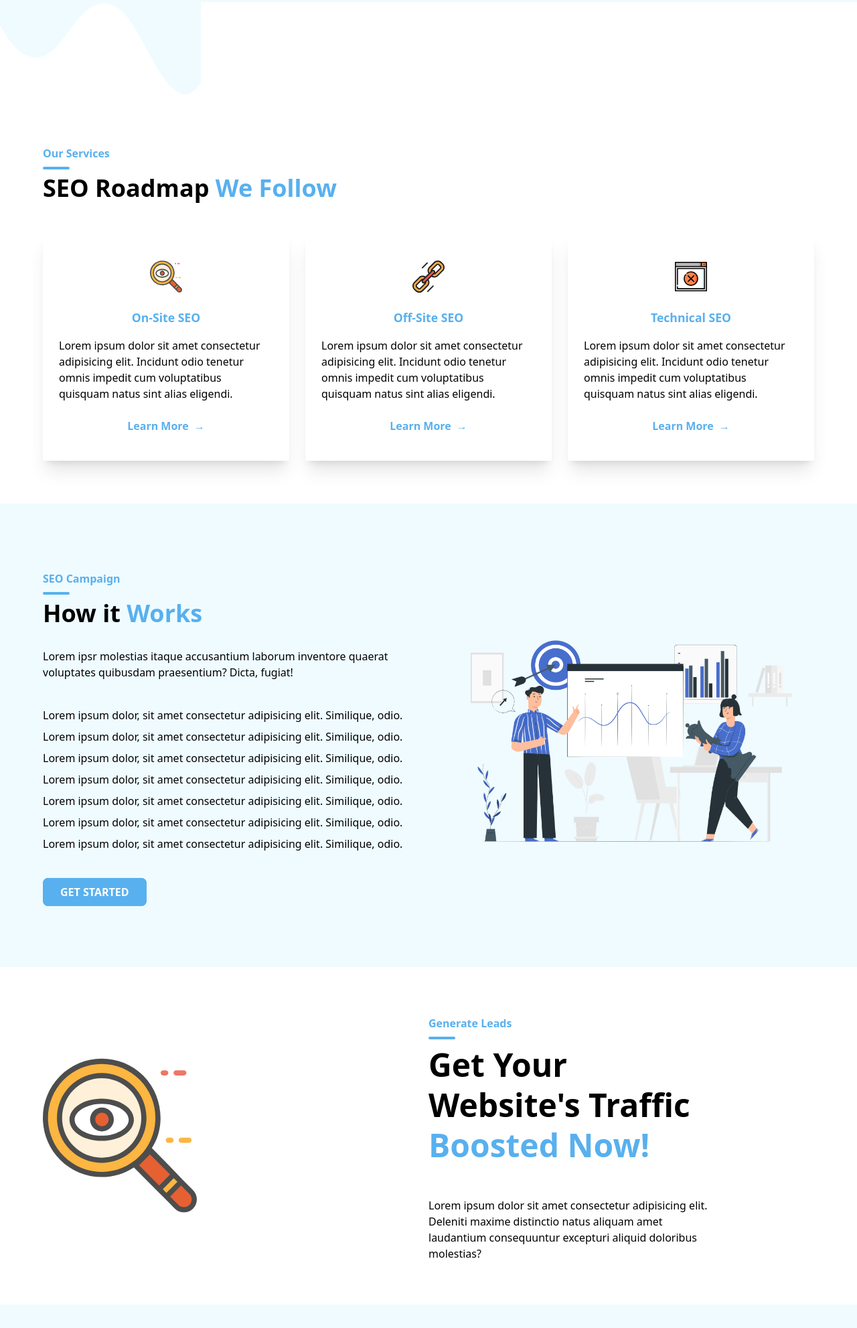
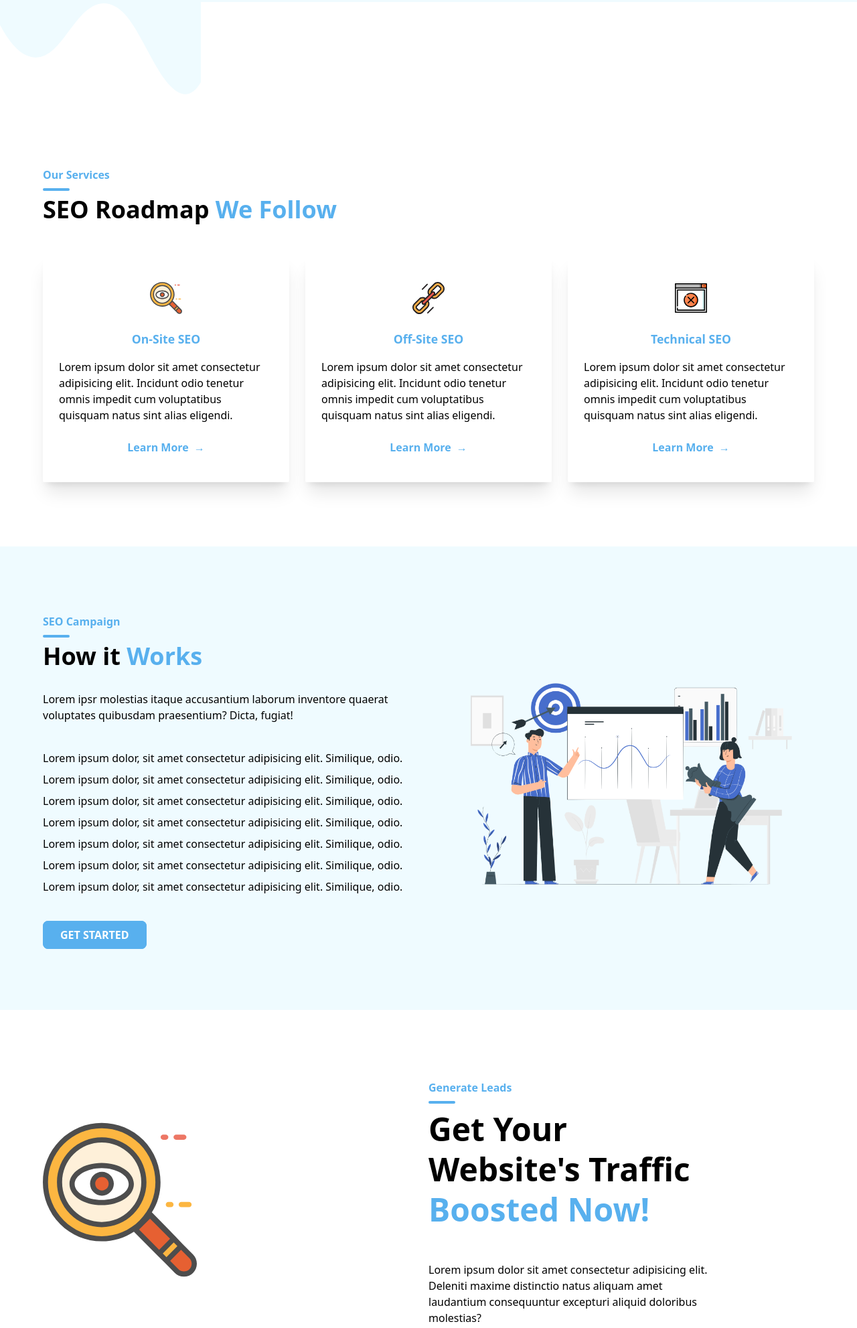
Before and after one commit to Ahtsham110/Bluedesh, a website built with Vite: page seo.html in a window 1280 px wide. Shown: the part 612-2595 px from the top of the page at 67% size. Built offline with nearby package versions, Linux system fonts and the light colour scheme.

Commit message:
initial commit

```diff
--- a/seo.html
+++ b/seo.html
@@ -184,7 +184,7 @@
 
         <!-- Our Services -->
 
-        <section class="services py-16">
+        <section class="services py-8 md:py-24">
             <div class="main-wrapper w-[90%] mx-auto">
 
                 <!--  TOp Content Container -->
@@ -308,7 +308,7 @@
         </section>
 
         <!-- CTA -->
-        <section class="cta py-16">
+        <section class="cta py-8 md:py-24">
 
             <!-- Main-Wrapper -->
             <div class="w-[90%] justify-between items-center mx-auto md:flex space-y-12 md:space-y-2">
```
